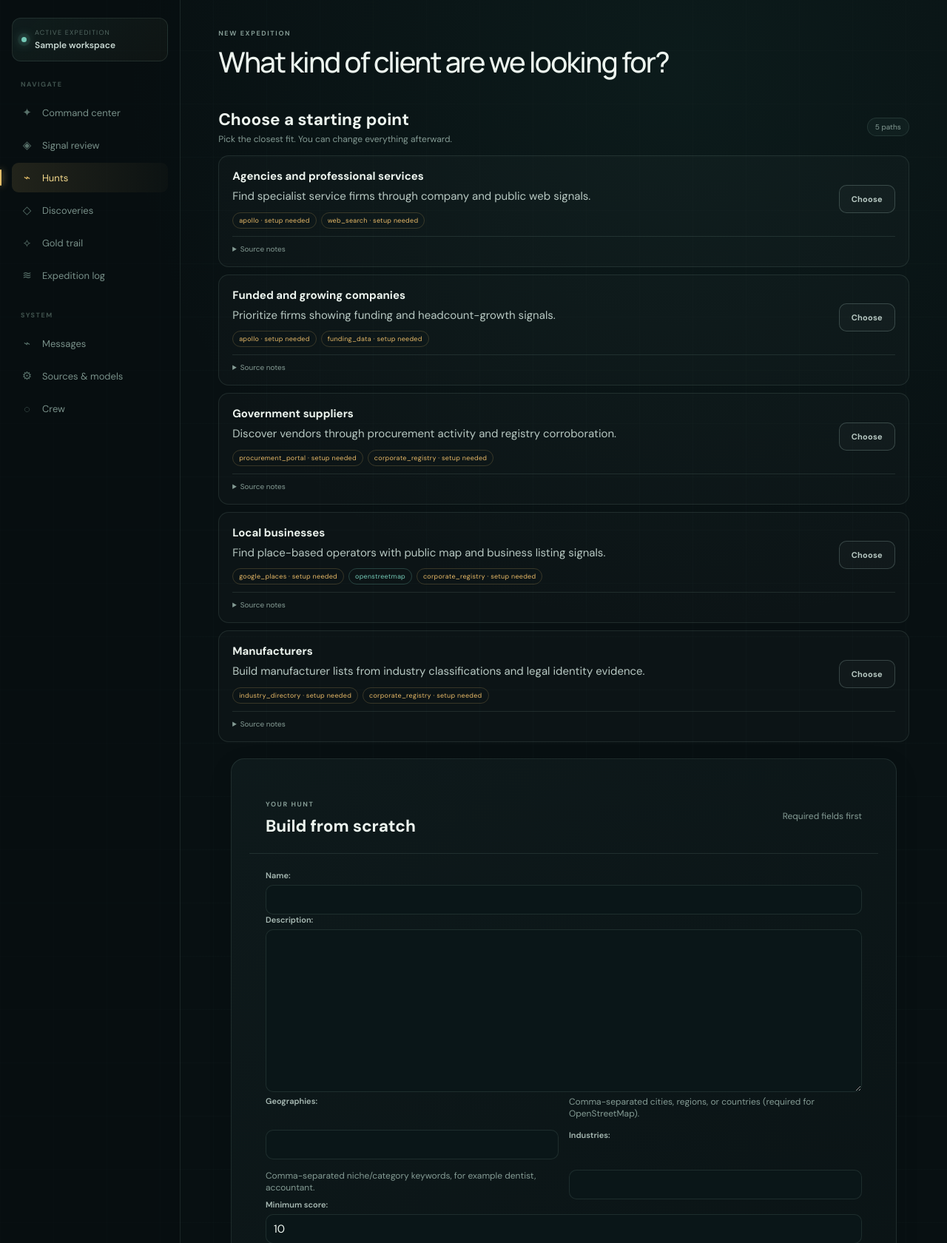
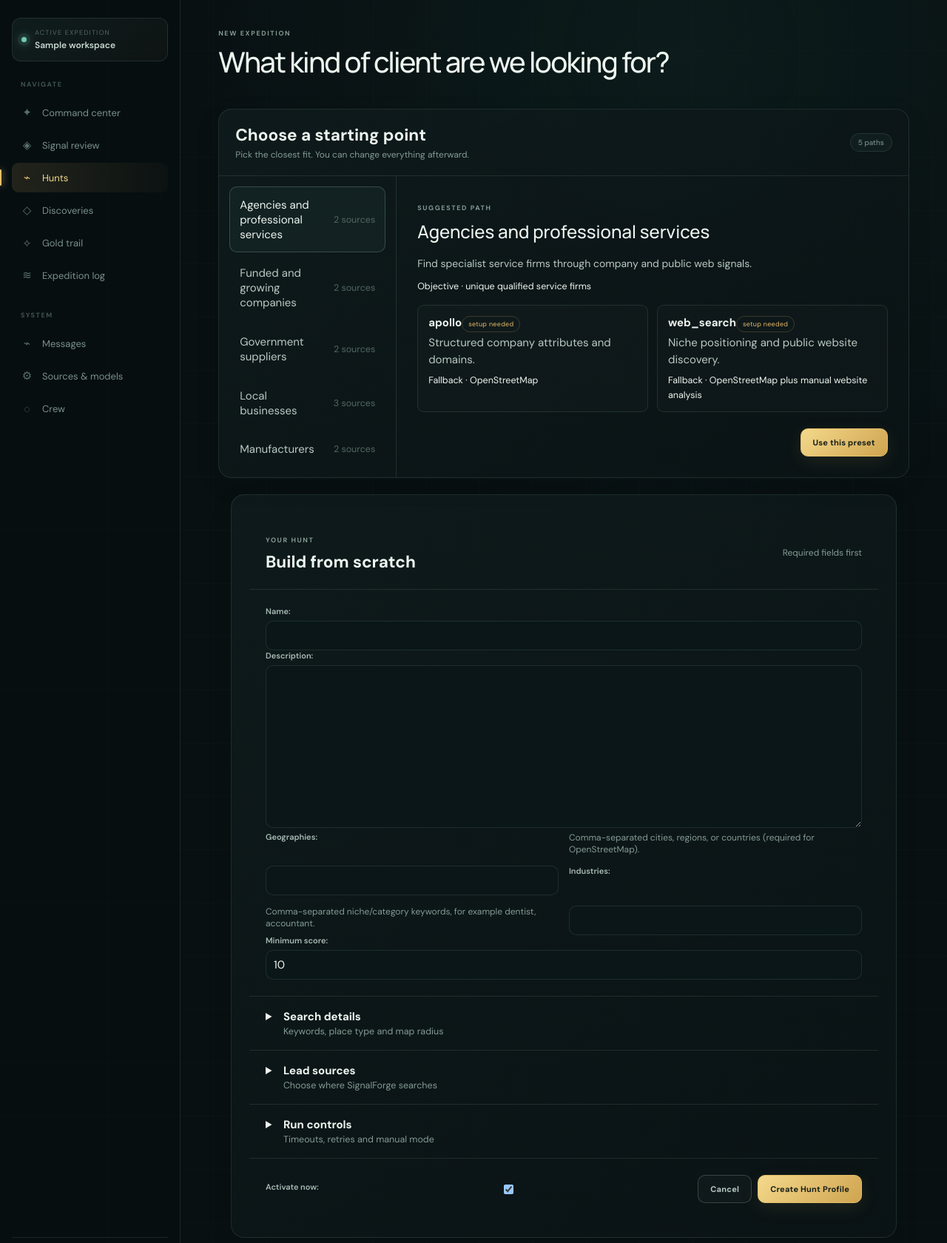
Before and after one commit to gilbertlol/SignalForge, a Django app: page /hunt-profiles/new/ in a window 1280 px wide. Shown: the part 76-1756 px from the top of the page at 74% size. Run offline with Django 5.2, Linux system fonts and the light colour scheme; a user stored in the database is signed in; data comes from the database, SQL or seed files in the repository; tables that the repository leaves empty hold one stand-in row (values such as "Sample post"); data that the repository does not hold is empty; parts of the project's set-up code (start-up, migrations or seed data) failed here and were passed over; some web fonts are replaced.

Commit message:
Show hunt presets one at a time

```diff
--- a/apps/command_center/static/command_center/settings.css
+++ b/apps/command_center/static/command_center/settings.css
@@ -28,29 +28,64 @@
 .preset-list {
   display: grid;
   grid-template-columns: 1fr;
-  gap: 10px;
+  gap: 4px;
+  padding: 14px;
+  border-right: 1px solid var(--line);
 }
 
-.preset-row {
+.preset-browser {
   display: grid;
-  grid-template-columns: 1fr auto;
-  gap: 10px 24px;
-  align-items: center;
-  padding: 17px 18px;
-  border: 1px solid var(--line);
-  border-radius: 14px;
-  background: rgba(255, 255, 255, 0.018);
-  transition: background 0.2s, border-color 0.2s, transform 0.2s;
+  grid-template-columns: 240px minmax(0, 1fr);
+  border-top: 1px solid var(--line);
 }
 
-.preset-row:hover,
-.preset-row.selected {
-  background: rgba(116, 201, 182, 0.035);
-  border-color: var(--line-bright);
+.preset-option {
+  display: flex;
+  align-items: center;
+  justify-content: space-between;
+  gap: 12px;
+  padding: 12px 13px;
+  border: 1px solid transparent;
+  border-radius: 10px;
+  color: #b8c9c3;
+  text-decoration: none;
+  transition: 0.2s;
 }
 
-.preset-row.selected {
-  box-shadow: inset 3px 0 0 var(--gold);
+.preset-option small { color: var(--faint); white-space: nowrap; }
+.preset-option:hover { background: rgba(255, 255, 255, 0.025); }
+.preset-option.active {
+  color: var(--text);
+  border-color: var(--line-bright);
+  background: rgba(116, 201, 182, 0.055);
+}
+
+.preset-preview {
+  min-height: 320px;
+  padding: 28px;
+}
+
+.preset-preview .preset-title {
+  justify-content: space-between;
+}
+
+.preset-preview h3 {
+  font-family: Manrope, sans-serif;
+  font-size: 24px;
+  font-weight: 500;
+  margin: 2px 0 0;
+}
+
+.preset-description {
+  max-width: 680px;
+  color: #b8c9c3;
+  font-size: 14px;
+  line-height: 1.65;
+  margin: 16px 0 8px;
+}
+
+.preset-preview .preset-action {
+  margin-top: 22px;
 }
 
 .preset-title {
@@ -59,22 +94,10 @@
   gap: 10px;
 }
 
-.preset-summary p,
 .preset-source p {
   color: #b8c9c3;
   line-height: 1.5;
   margin: 6px 0;
-}
-
-.preset-summary > p {
-  max-width: 720px;
-}
-
-.source-chips {
-  display: flex;
-  flex-wrap: wrap;
-  gap: 6px;
-  margin-top: 10px;
 }
 
 .source-chip {
@@ -111,18 +134,6 @@
   justify-content: flex-end;
 }
 
-.preset-details {
-  grid-column: 1 / -1;
-  border-top: 1px solid var(--line);
-  padding-top: 10px;
-}
-
-.preset-details summary {
-  color: var(--muted);
-  cursor: pointer;
-  font-size: 10px;
-}
-
 .preset-picker {
   margin-bottom: 22px;
 }
@@ -137,7 +148,7 @@
 }
 
 .preset-picker-heading {
-  margin-bottom: 14px;
+  padding: 20px 22px;
 }
 
 .preset-picker-heading h2,
@@ -223,10 +234,15 @@
     grid-template-columns: 1fr;
   }
 
-  .preset-row,
   .field-pair,
   .field-trio,
-  .hunt-builder-panel .settings-grid { grid-template-columns: 1fr; }
+  .hunt-builder-panel .settings-grid,
+  .preset-browser { grid-template-columns: 1fr; }
+
+  .preset-list {
+    border-right: 0;
+    border-bottom: 1px solid var(--line);
+  }
 
   .preset-action .button {
     width: 100%;
--- a/apps/command_center/views.py
+++ b/apps/command_center/views.py
@@ -224,6 +224,14 @@ def create_hunt_profile(request: HttpRequest) -> HttpResponse:
                     "available": bool(adapter and adapter.is_configured()),
                 }
             )
+    display_preset = next(
+        (
+            preset
+            for preset in presets
+            if selected_preset and preset.pk == selected_preset.pk
+        ),
+        presets[0] if presets else None,
+    )
     if request.method == "POST" and form.is_valid():
         workspace = get_request_workspace(request)
         profile = HuntProfile.objects.create(
@@ -275,7 +283,12 @@ def create_hunt_profile(request: HttpRequest) -> HttpResponse:
     return _render(
         request,
         "command_center/hunt_profile_form.html",
-        {"form": form, "presets": presets, "selected_preset": selected_preset},
+        {
+            "form": form,
+            "presets": presets,
+            "selected_preset": selected_preset,
+            "display_preset": display_preset,
+        },
     )
 
 
--- a/templates/command_center/hunt_profile_form.html
+++ b/templates/command_center/hunt_profile_form.html
@@ -5,25 +5,20 @@
   <div><p class="eyebrow">New expedition</p><h1>What kind of client are we looking for?</h1></div>
 </div>
 
-<section class="preset-picker" aria-labelledby="preset-title">
+<section class="preset-picker panel" aria-labelledby="preset-title">
   <div class="preset-picker-heading">
     <div><h2 id="preset-title">Choose a starting point</h2><p>Pick the closest fit. You can change everything afterward.</p></div>
     <span class="count-pill">{{ presets|length }} paths</span>
   </div>
-  <div class="preset-list">
-    {% for preset in presets %}
-    <article class="preset-row{% if selected_preset.pk == preset.pk %} selected{% endif %}">
-      <div class="preset-summary">
-        <div class="preset-title"><strong>{{ preset.name }}</strong>{% if selected_preset.pk == preset.pk %}<span class="status status-succeeded">Selected</span>{% endif %}</div>
-        <p>{{ preset.description }}</p>
-        <div class="source-chips" aria-label="Recommended sources">
-          {% for source in preset.source_statuses %}<span class="source-chip{% if source.available %} ready{% endif %}">{{ source.source_key }}{% if not source.available %} · setup needed{% endif %}</span>{% endfor %}
-        </div>
-      </div>
-      <div class="preset-action"><a class="button secondary" href="?preset={{ preset.key }}">{% if selected_preset.pk == preset.pk %}Selected{% else %}Choose{% endif %}</a></div>
-      <details class="preset-details"><summary>Source notes</summary><div class="preset-sources">{% for source in preset.source_statuses %}<div class="preset-source"><strong>{{ source.source_key }}</strong><p>{{ source.strengths }}</p>{% if not source.available %}<small>Fallback · {{ source.alternative }}</small>{% endif %}</div>{% endfor %}</div></details>
-    </article>
-    {% endfor %}
+  <div class="preset-browser">
+    <nav class="preset-list" aria-label="Hunt presets">{% for preset in presets %}<a class="preset-option{% if display_preset.pk == preset.pk %} active{% endif %}" href="?preset={{ preset.key }}"><span>{{ preset.name }}</span><small>{{ preset.source_statuses|length }} sources</small></a>{% endfor %}</nav>
+    {% if display_preset %}<article class="preset-preview">
+      <div class="preset-title"><div><p class="eyebrow">Suggested path</p><h3>{{ display_preset.name }}</h3></div>{% if selected_preset.pk == display_preset.pk %}<span class="status status-succeeded">Selected</span>{% endif %}</div>
+      <p class="preset-description">{{ display_preset.description }}</p>
+      <small>Objective · {{ display_preset.configuration.scoring_objective }}</small>
+      <div class="preset-sources">{% for source in display_preset.source_statuses %}<div class="preset-source"><div><strong>{{ source.source_key }}</strong><span class="source-chip{% if source.available %} ready{% endif %}">{% if source.available %}ready{% else %}setup needed{% endif %}</span></div><p>{{ source.strengths }}</p>{% if not source.available %}<small>Fallback · {{ source.alternative }}</small>{% endif %}</div>{% endfor %}</div>
+      {% if selected_preset.pk != display_preset.pk %}<div class="preset-action"><a class="button" href="?preset={{ display_preset.key }}">Use this preset</a></div>{% endif %}
+    </article>{% endif %}
   </div>
 </section>
 
```
Also changed, not shown: apps/command_center/tests/test_views.py (+2 -1 lines).
